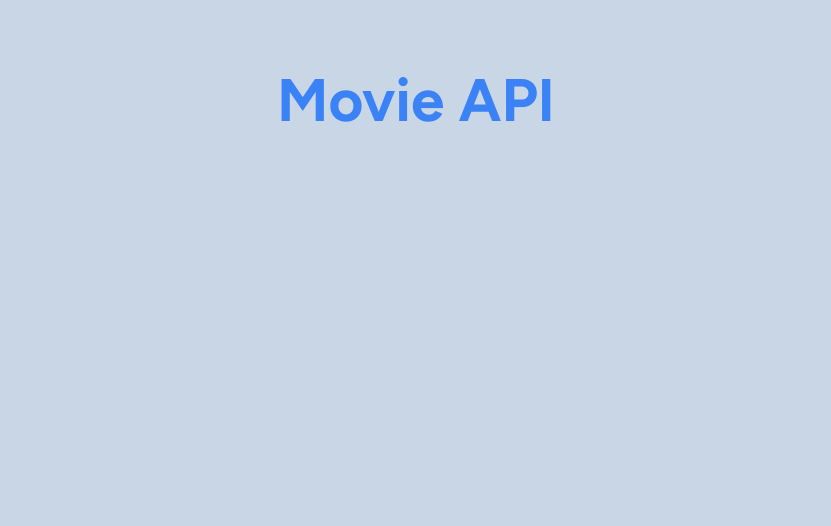
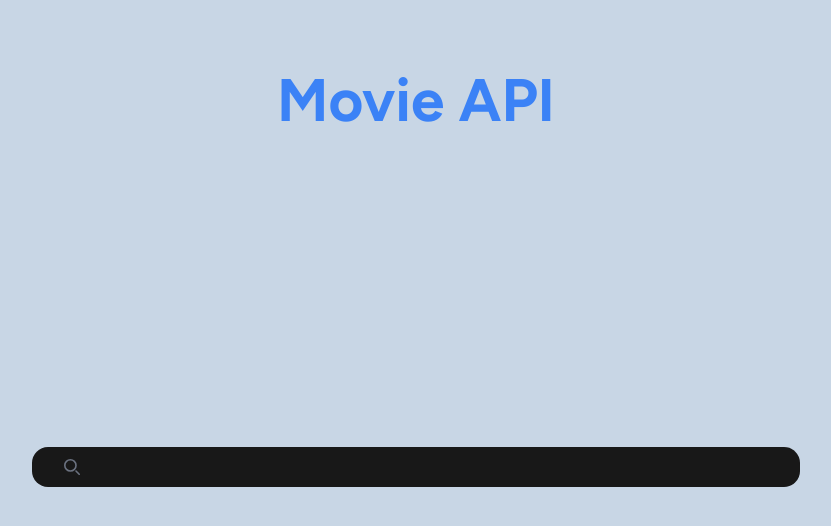
Before and after one commit to SurenAND/movie-api, a website: page src/index.html in a window 1280 px wide. Shown: the whole page, without its empty margins (224-1055 px from the left). Drawn offline with Linux system fonts and the light colour scheme.

Commit message:
create search icon

```diff
--- a/src/index.html
+++ b/src/index.html
@@ -13,7 +13,33 @@
     <main class="flex justify-center items-center w-full h-2/3">
       <section
         class="flex flex-col items-center w-3/5 bg-myblack rounded-2xl shadow-[0px_0px-40px] shadow-blue-500"
-      ></section>
+      >
+        <!-- search form -->
+        <form id="search" class="w-full p-5">
+          <div class="relative">
+            <!-- search icon -->
+            <div
+              class="absolute inset-y-0 start-0 flex items-center ps-3 pointer-events-none"
+            >
+              <svg
+                class="w-4 h-4 text-gray-500 dark:text-gray-400"
+                aria-hidden="true"
+                xmlns="http://www.w3.org/2000/svg"
+                fill="none"
+                viewBox="0 0 20 20"
+              >
+                <path
+                  stroke="currentColor"
+                  stroke-linecap="round"
+                  stroke-linejoin="round"
+                  stroke-width="2"
+                  d="m19 19-4-4m0-7A7 7 0 1 1 1 8a7 7 0 0 1 14 0Z"
+                />
+              </svg>
+            </div>
+          </div>
+        </form>
+      </section>
     </main>
   </body>
 </html>
```
Also changed, not shown: src/output.css.
